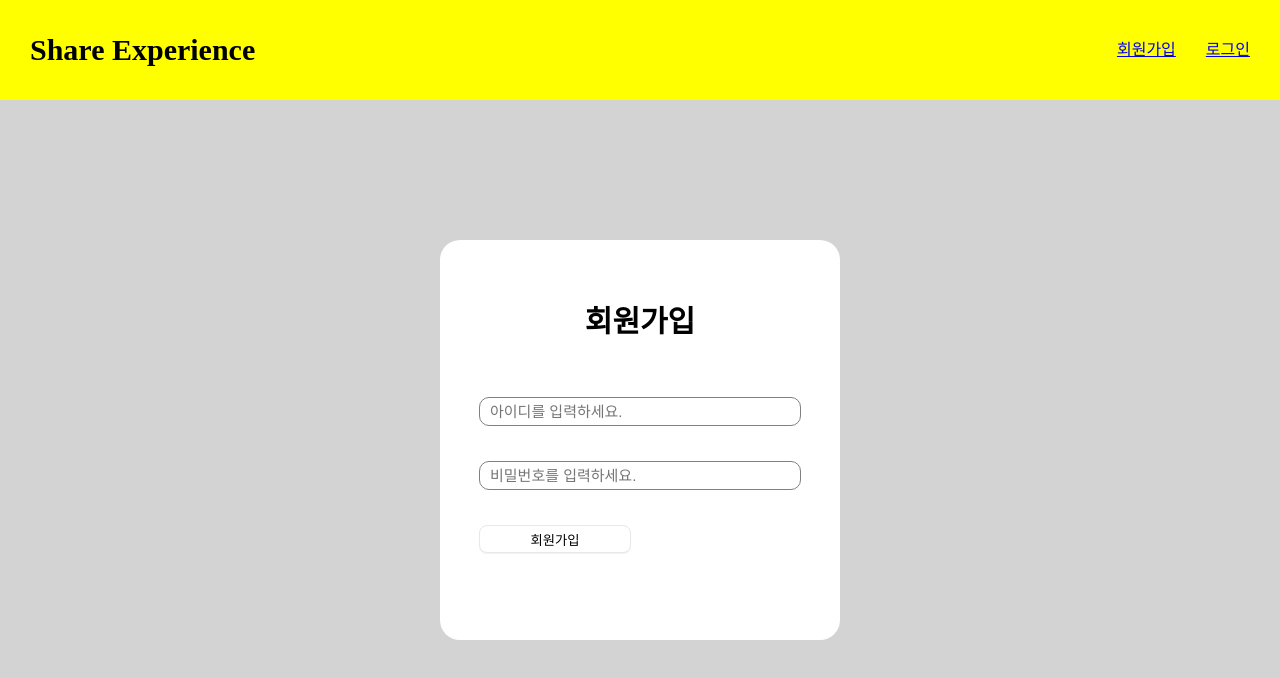
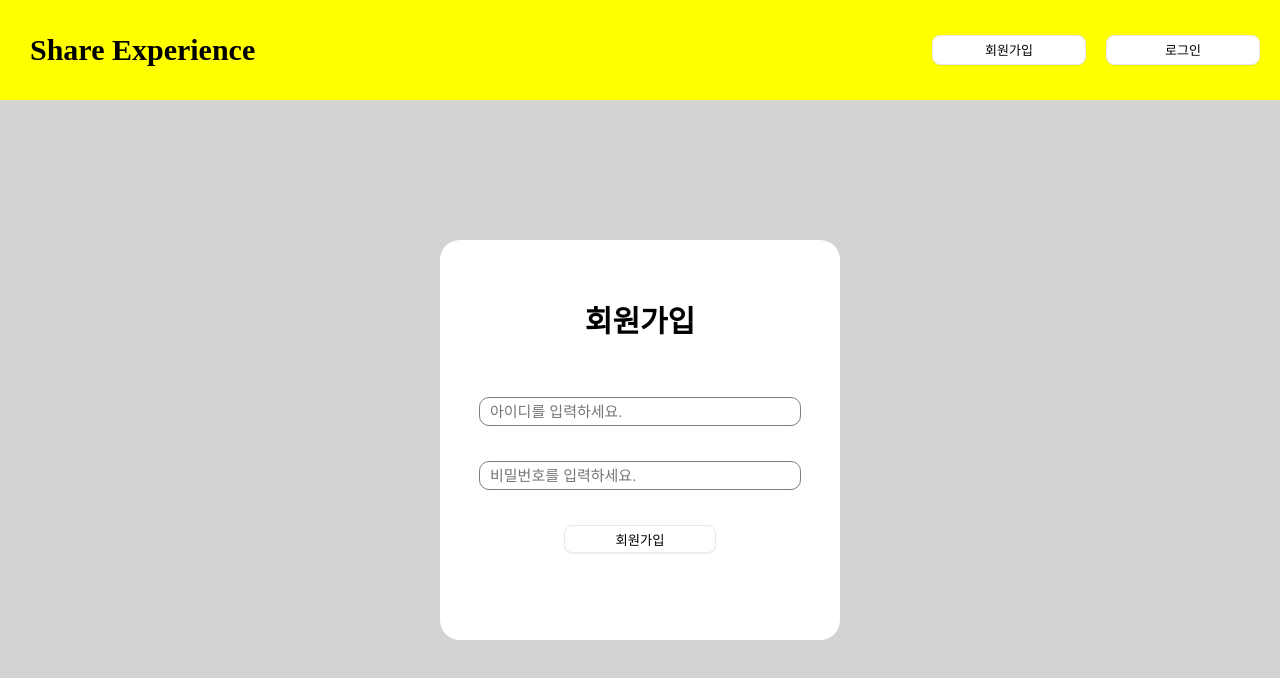
Before and after one commit to wsdx123/jy-lv4, a React (Create React App) app: page /register in a window 1280 px wide. Shown: the top 678 px of the page. Built offline with nearby package versions, Linux system fonts and the light colour scheme; no server answers.

Commit message:
fix: Button컴포넌트 적용

```diff
--- /dev/null
+++ b/src/components/Button/Button.module.css
@@ -0,0 +1,15 @@
+.container {
+  display: flex;
+  width: 152px;
+  height: 28px;
+  justify-content: center;
+  align-items: center;
+  flex-shrink: 0;
+  border-radius: 8px;
+  border: 1px solid var(--light-grayscale-border, #e8e8e8);
+  background: var(--light-grayscale-background-primary, #fff);
+  cursor: pointer;
+
+  /* Light/Drop Shadow/1 */
+  box-shadow: 0px 1px 1px 0px rgba(0, 0, 0, 0.06);
+}
--- a/src/components/Button/index.jsx
+++ b/src/components/Button/index.jsx
@@ -1,6 +1,8 @@
-function Button({ type, handler, children }) {
+import styles from 'components/Button/Button.module.css'
+
+function Button({ type, onClick, children }) {
   return (
-    <button onClick={handler} type={type || 'button'}>
+    <button className={styles.container} onClick={onClick} type={type || 'button'}>
       {children}
     </button>
   )
--- a/src/components/Modal/index.jsx
+++ b/src/components/Modal/index.jsx
@@ -1,3 +1,4 @@
+import Button from 'components/Button'
 import styles from 'components/Modal/Modal.module.css'
 import { useDispatch, useSelector } from 'react-redux'
 import { closeAlert } from 'redux/modules/modalSlice'
@@ -13,9 +14,7 @@ function Modal() {
       <div className={styles.outside} />
       <div className={styles.modalBody}>
         <p className={styles.content}>{data.content}</p>
-        <button onClick={() => dispatch(closeAlert(false))} type='button' className={styles.closeBtn}>
-          닫기
-        </button>
+        <Button onClick={() => dispatch(closeAlert(false))}>닫기</Button>
       </div>
     </div>
   )
--- a/src/components/header/Header.module.css
+++ b/src/components/header/Header.module.css
@@ -18,6 +18,30 @@
   text-decoration: none;
 }
 
-.registerBtn {
-  margin-right: 30px;
+.btnContainer {
+  display: flex;
 }
+
+.btnContainer > button {
+  margin-right: 20px;
+}
+
+.linkBtn {
+  margin-right: 20px;
+  text-decoration: none;
+  color: black;
+  font-size: 13px;
+  display: flex;
+  width: 152px;
+  height: 28px;
+  justify-content: center;
+  align-items: center;
+  flex-shrink: 0;
+  border-radius: 8px;
+  border: 1px solid var(--light-grayscale-border, #e8e8e8);
+  background: var(--light-grayscale-background-primary, #fff);
+  cursor: pointer;
+
+  /* Light/Drop Shadow/1 */
+  box-shadow: 0px 1px 1px 0px rgba(0, 0, 0, 0.06);
+}
--- a/src/components/header/index.jsx
+++ b/src/components/header/index.jsx
@@ -1,3 +1,4 @@
+import Button from 'components/Button'
 import styles from 'components/header/Header.module.css'
 import { useCallback, useEffect, useState } from 'react'
 import { useDispatch } from 'react-redux'
@@ -50,18 +51,18 @@ function Header() {
         Share Experience
       </Link>
       {islogin ? (
-        <div>
-          <Link to='/post'>글쓰기</Link>
-          <button onClick={handleLogOut} type='button'>
-            로그아웃
-          </button>
+        <div className={styles.btnContainer}>
+          <Link className={styles.linkBtn} to='/post'>
+            글쓰기
+          </Link>
+          <Button onClick={handleLogOut}>로그아웃</Button>
         </div>
       ) : (
-        <div>
-          <Link to='/register' className={styles.registerBtn}>
+        <div className={styles.btnContainer}>
+          <Link to='/register' className={styles.linkBtn}>
             회원가입
           </Link>
-          <Link to='/login' className={styles.registerBtn}>
+          <Link to='/login' className={styles.linkBtn}>
             로그인
           </Link>
         </div>
--- a/src/index.css
+++ b/src/index.css
@@ -6,21 +6,6 @@ body {
   -webkit-font-smoothing: antialiased;
   -moz-osx-font-smoothing: grayscale;
 }
-button {
-  display: flex;
-  width: 152px;
-  height: 28px;
-  justify-content: center;
-  align-items: center;
-  flex-shrink: 0;
-  border-radius: 8px;
-  border: 1px solid var(--light-grayscale-border, #e8e8e8);
-  background: var(--light-grayscale-background-primary, #fff);
-  cursor: pointer;
-
-  /* Light/Drop Shadow/1 */
-  box-shadow: 0px 1px 1px 0px rgba(0, 0, 0, 0.06);
-}
 
 code {
   font-family: source-code-pro, Menlo, Monaco, Consolas, 'Courier New', monospace;
--- a/src/pages/Login/Login.module.css
+++ b/src/pages/Login/Login.module.css
@@ -20,6 +20,7 @@
 .loginForm {
   display: flex;
   flex-direction: column;
+  align-items: center;
   gap: 35px;
   margin: 20px;
 }
--- a/src/pages/Login/index.jsx
+++ b/src/pages/Login/index.jsx
@@ -5,6 +5,7 @@ import { useNavigate } from 'react-router-dom'
 import { openAlert } from 'redux/modules/modalSlice'
 import { loginJWT } from 'service/api'
 import styles from 'pages/Login/Login.module.css'
+import Button from 'components/Button'
 
 function Login() {
   const [loginInfo, setLoginInfo] = useState({
@@ -71,7 +72,7 @@ function Login() {
           <Input type='password' value={loginInfo.password} onChange={handleInput} onInvalid={handleFormHelpText} />
           {errorMessage.password && <p className={styles.helpText}>{errorMessage.password}</p>}
         </div>
-        <button type='submit'>로그인</button>
+        <Button type='submit'>로그인</Button>
       </form>
     </div>
   )
--- a/src/pages/Post/index.jsx
+++ b/src/pages/Post/index.jsx
@@ -7,6 +7,7 @@ import { getDownloadURL, ref, uploadBytes } from 'firebase/storage'
 import { storage } from 'firebase.js'
 import { useNavigate } from 'react-router-dom'
 import { CameraIcon } from 'assets/svgs'
+import Button from 'components/Button'
 
 function Post() {
   const [input, setInput] = useState({
@@ -76,7 +77,7 @@ function Post() {
             onChange={(e) => setInput({ ...input, content: e.target.value })}
           />
         </div>
-        <button type='submit'>작성</button>
+        <Button type='submit'>작성</Button>
       </form>
     </div>
   )
--- a/src/pages/Register/Register.module.css
+++ b/src/pages/Register/Register.module.css
@@ -20,6 +20,7 @@
 .registerForm {
   display: flex;
   flex-direction: column;
+  align-items: center;
   gap: 35px;
   margin: 20px;
 }
--- a/src/pages/Register/index.jsx
+++ b/src/pages/Register/index.jsx
@@ -5,6 +5,7 @@ import { useNavigate } from 'react-router-dom'
 import { openAlert } from 'redux/modules/modalSlice'
 import { registerJWT } from 'service/api'
 import styles from 'pages/Register/Register.module.css'
+import Button from 'components/Button'
 
 function Register() {
   const [registerInfo, setRegisterInfo] = useState({
@@ -68,7 +69,7 @@ function Register() {
           <Input type='password' value={registerInfo.password} onChange={handleInput} onInvalid={handleFormHelpText} />
           {errorMessage.password && <p className={styles.helpText}>{errorMessage.password}</p>}
         </div>
-        <button type='submit'>회원가입</button>
+        <Button type='submit'>회원가입</Button>
       </form>
     </div>
   )
```
Also changed, not shown: src/pages/Home/index.jsx (+0 -22 lines).
